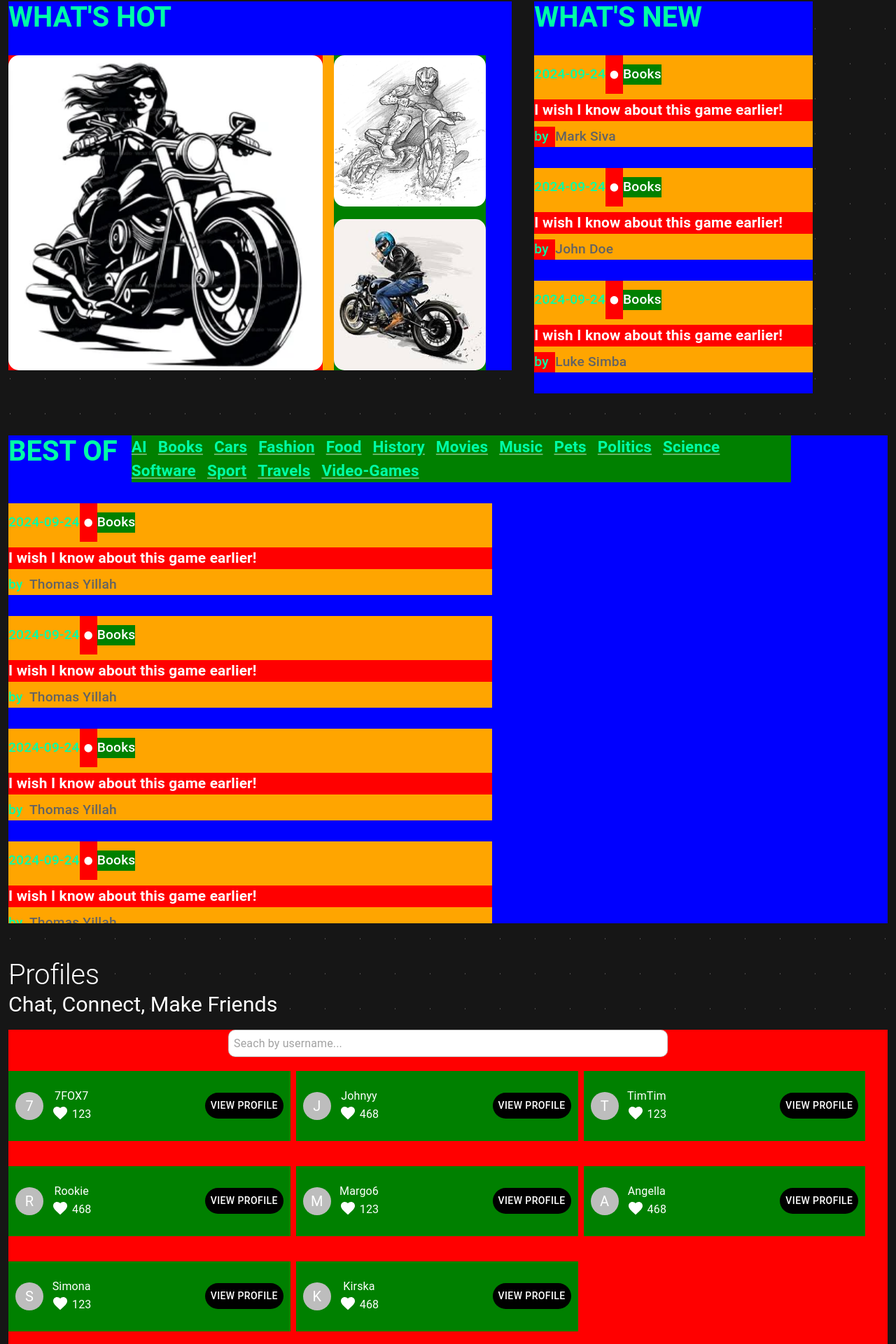
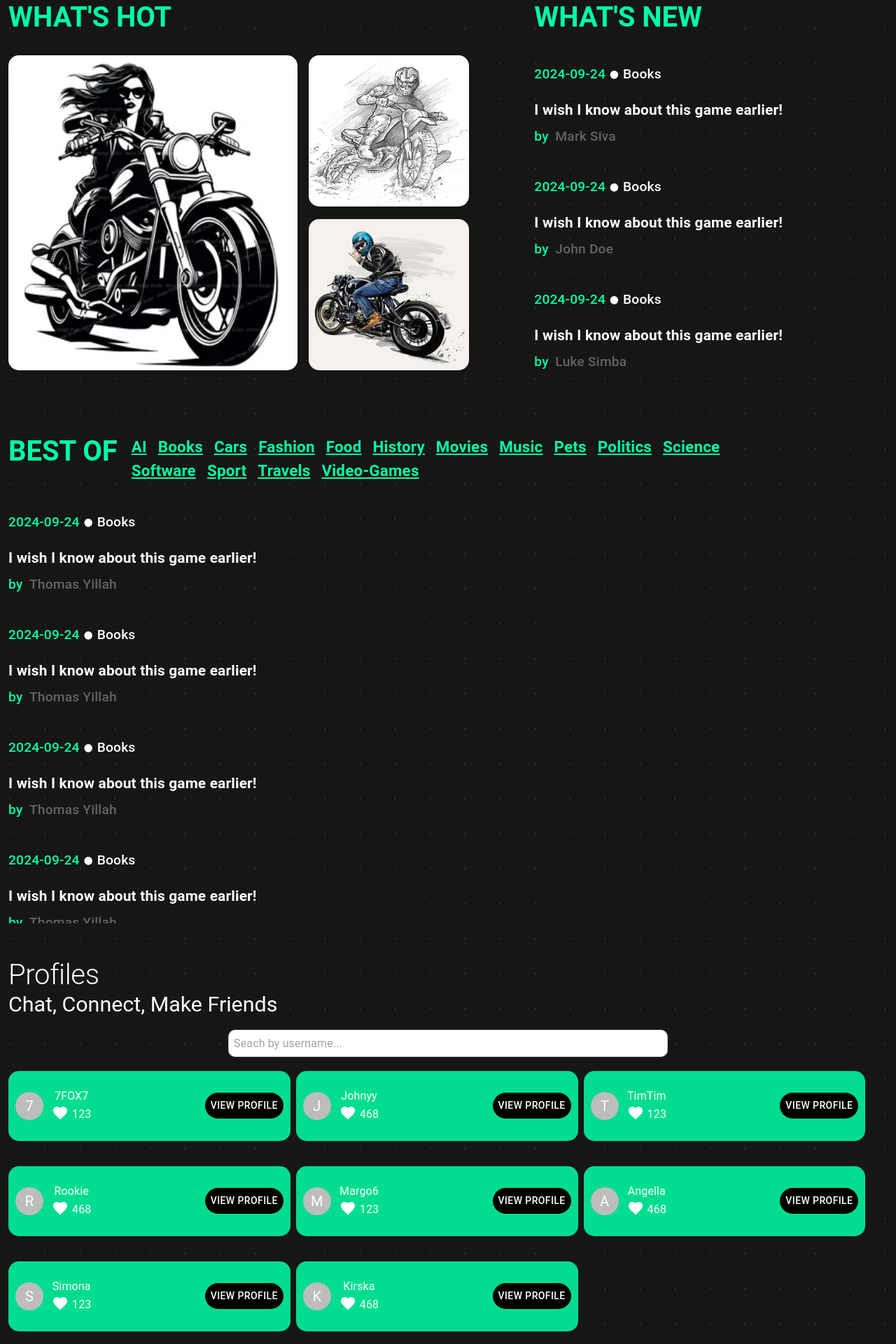
Before and after one commit to 7FOX7/moto-project, a React (Vite) app: page /community in a window 1280 px wide. Shown: the part 291-2211 px from the top of the page at 70% size. Built offline with nearby package versions, Linux system fonts and the light colour scheme.

Commit message:
Code cleanup

```diff
--- a/src/components/Community/BestSubSection.jsx
+++ b/src/components/Community/BestSubSection.jsx
@@ -53,7 +53,6 @@ const BestSubSection = () => {
             size={{md: 9, lg: 9, xl: 9}}
             sx={{
                marginLeft: "20px",
-               background: "blue"
             }}
          >
             {isSmallScreen ?
@@ -67,15 +66,15 @@ const BestSubSection = () => {
                <Grid2
                   container
                   columnSpacing={2}
-                  sx={{
-                     background: "green"
-                  }}
                >
                   {subSectionCategories.map((category) => (
                      <Link
                         key={category.id}
                         component="button"
                         onClick={() => handleClick(category.name)}
+                        sx={{
+                           textDecorationColor: theme.palette.secondary.main
+                        }}
                      >
                         <CustomText
                            color={theme.palette.secondary.main}
@@ -107,12 +106,10 @@ const BestSubSection = () => {
                      fontSize: isSmallScreen ? theme.typography.community.mobile.subSectionContent.fontSize : theme.typography.community.desktop.subSectionContent.fontSize,
                      fontWeight: isSmallScreen ? theme.typography.community.mobile.subSectionContent.fontWeight : theme.typography.community.desktop.subSectionContent.fontWeight,
                      marginBottom: "30px",
-                     background: "orange"
                   }}
                >
                         <Grid2
                            container
-                           sx={{background: "orange"}}
                         >
                            <Typography
                               color={theme.palette.secondary.main}
@@ -127,7 +124,6 @@ const BestSubSection = () => {
                            justifyContent="center"
                            sx={{
                               width: "25px",
-                              background: "red"
                            }}
                         >
                            <Typography
@@ -139,7 +135,6 @@ const BestSubSection = () => {
                         </Grid2>
                         <Grid2
                            container
-                           sx={{background: "green"}}
                         >
                            <Typography
                               fontSize="inherit"
@@ -151,9 +146,6 @@ const BestSubSection = () => {
                      <Grid2
                         container
                         size={12}
-                        sx={{
-                           background: "red"
-                        }}
                      >
                            <Typography
                               typography={isSmallScreen ? theme.typography.community.mobile.subSectionTitle : theme.typography.community.desktop.subSectionTitle}
--- a/src/components/Community/HotSubSection.jsx
+++ b/src/components/Community/HotSubSection.jsx
@@ -28,7 +28,10 @@ const HotSubSection = () => {
             variant="h3"
             typography={isSmallScreen ? theme.typography.community.mobile.subSectionHeading : theme.typography.community.desktop.subSectionHeading}
          />
-            <Box
+            <Grid2
+               container
+               columns={12}
+               size={12}
                sx={{marginTop: marginTop}}
             >
                {isSmallScreen ?
@@ -39,19 +42,17 @@ const HotSubSection = () => {
                   :
                   <Grid2
                      container
-                     columns={3}
+                     size={12}
                      columnSpacing={2}
                      sx={{
                         height: "450px",
-                        background: "orange"
                      }}
                   >
                      <Grid2
                         container
-                        size={2}
+                        size={7}
                         sx={{
                            height: "100%",
-                           background: "red",
                         }}
                      >
                         <CustomImage
@@ -65,10 +66,9 @@ const HotSubSection = () => {
                      <Grid2
                         container
                         columns={1}
-                        size={1}
+                        size={4}
                         sx={{
                            height: "100%",
-                           background: "green",
                            flexDirection: "column",
                            justifyContent: "space-between"
                         }}
@@ -104,7 +104,7 @@ const HotSubSection = () => {
                      </Grid2>
                   </Grid2>
                }
-            </Box>
+            </Grid2>
       </SubSectionBox>
    )
 }
--- a/src/components/Community/NewSubSection.jsx
+++ b/src/components/Community/NewSubSection.jsx
@@ -48,12 +48,10 @@ const NewSubSection = () => {
                   fontSize: isSmallScreen ? theme.typography.community.mobile.subSectionContent.fontSize : theme.typography.community.desktop.subSectionContent.fontSize,
                   fontWeight: isSmallScreen ? theme.typography.community.mobile.subSectionContent.fontWeight : theme.typography.community.desktop.subSectionContent.fontWeight,
                   marginBottom: "30px",
-                  background: "orange"
                }}
             >
                      <Grid2
                         container
-                        sx={{background: "orange"}}
                      >
                         <Typography
                            color={theme.palette.secondary.main}
@@ -68,7 +66,6 @@ const NewSubSection = () => {
                         justifyContent="center"
                         sx={{
                            width: "25px",
-                           background: "red"
                         }}
                      >
                         <Typography
@@ -80,7 +77,6 @@ const NewSubSection = () => {
                      </Grid2>
                      <Grid2
                         container
-                        sx={{background: "green"}}
                      >
                         <Typography
                            fontSize="inherit"
@@ -92,7 +88,6 @@ const NewSubSection = () => {
                   <Grid2
                      container
                      size={12}
-                     sx={{background: "red"}}
                   >
                         <Typography
                            typography={isSmallScreen ? theme.typography.community.mobile.subSectionTitle : theme.typography.community.desktop.subSectionTitle}
@@ -108,7 +103,6 @@ const NewSubSection = () => {
                      <Grid2
                         container
                         sx={{
-                           background: "red",
                            width: "30px"
                         }}
                      >
--- a/src/components/Community/Profiles.jsx
+++ b/src/components/Community/Profiles.jsx
@@ -1,3 +1,5 @@
+import { useScreenSize } from "../../contexts/ScreenSizeContext";
+import { useTheme } from "@emotion/react";
 import CustomAvatar from "../../customs/components/CustomAvatar"
 import Grid2 from "@mui/material/Grid2"
 import FavoriteIcon from '@mui/icons-material/Favorite';
@@ -10,6 +12,8 @@ import CustomButton from "../../customs/components/CustomButton";
 */
 
 const Profiles = ({users}) => {
+   const isSmallScreen = useScreenSize();
+   const theme = useTheme();
    return (
          <>
             {users.map((user) => (
@@ -18,7 +22,8 @@ const Profiles = ({users}) => {
                      container
                      size={{xs: 12, sm: 5.9, md: 5.9, lg: 3.9, xl: 3.9}}
                      sx={{
-                        background: "green"
+                        background: !isSmallScreen && theme.palette.secondary.dark,
+                        borderRadius: !isSmallScreen && "15px"
                      }}
                   >
                      <Grid2
--- a/src/customs/components/CustomSearchSection.jsx
+++ b/src/customs/components/CustomSearchSection.jsx
@@ -22,9 +22,6 @@ const CustomSearchSection = ({dataList, renderItems, filterFunc, placeholder}) =
          container
          columns={12}
          size={{xs: 12, sm: 12, md: 8, lg: 8, xl: 8}}
-         sx={{
-            background: "red"
-         }}
          justifyContent="center"
       >
          <Grid2
@@ -41,7 +38,7 @@ const CustomSearchSection = ({dataList, renderItems, filterFunc, placeholder}) =
             size={12}
             spacing={1}
             sx={{
-               background: isSmallScreen && theme.palette.secondary.main
+               background: isSmallScreen && theme.palette.secondary.dark
             }}
          >
             {renderItems(filteredList)}
--- a/src/styles/style.js
+++ b/src/styles/style.js
@@ -179,7 +179,6 @@ export const SubSectionBox = styled(Grid2)({
    height: "100%",
    alignItems: "start",
    marginTop: "60px",
-   backgroundColor: "blue",
 })
 
 export const SearchSectionContainer = styled(Grid2)({
@@ -215,12 +214,10 @@ export const StyledButton = styled(Button)({
 export const TipSectionBox = styled(Box)({
    width: "300px",
    height: "500px",
-   background: "red"
 })
 
 export const MarginBox = styled(Box)({
    margin: "10px",
    display: "flex",
    justifyContent: "center",
-   background: "blue"
 })
```
